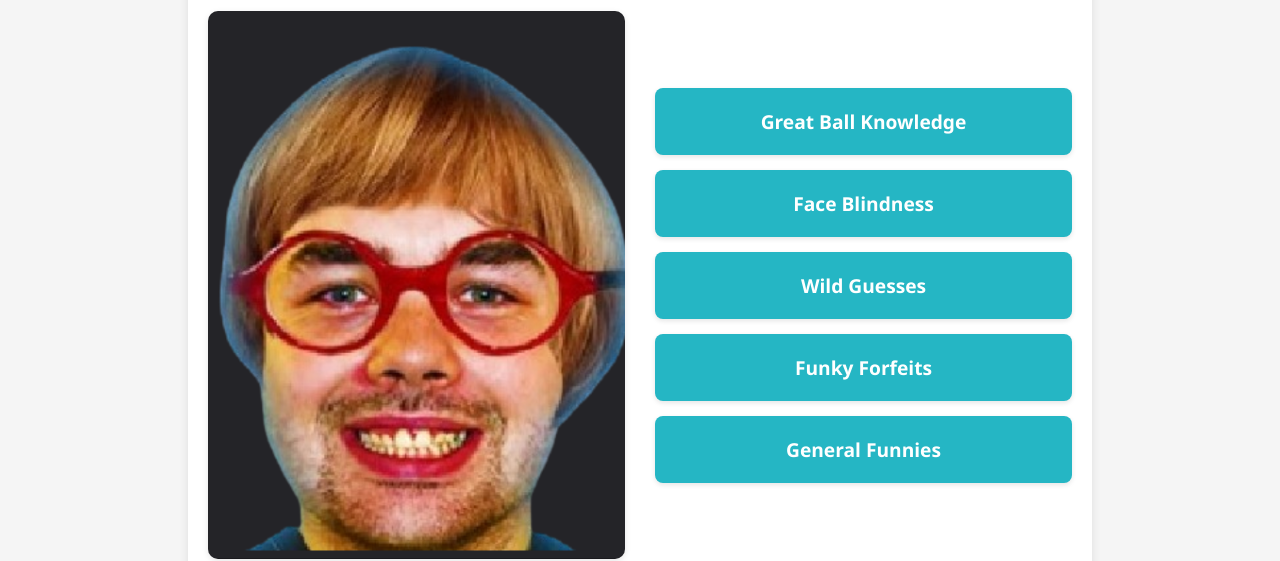
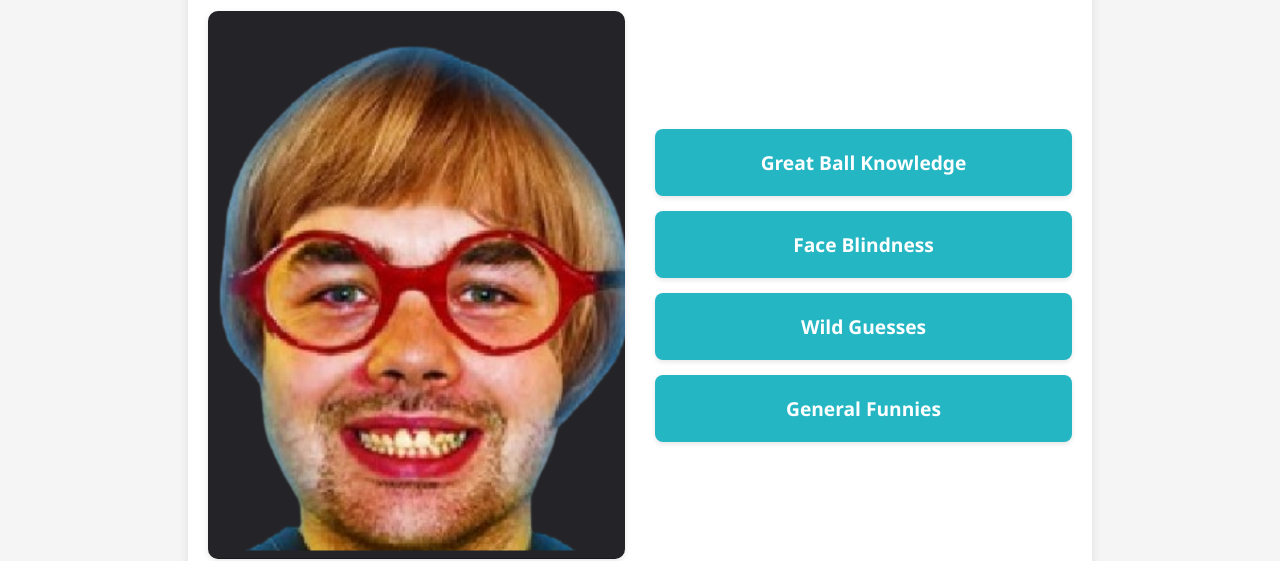
Before and after one commit to staitdarren/flatchat-archive, a plain HTML site: page aaron.html in a window 1280 px wide. Shown: the part 272-833 px from the top of the page. Drawn offline with Linux system fonts and the light colour scheme.

Commit message:
Comment out Funky Forfeits link in aaron.html
Comment out the Funky Forfeits link in the categories section.

```diff
--- a/aaron.html
+++ b/aaron.html
@@ -463,7 +463,7 @@
         <a href="#modal-great-ball-knowledge" class="category-box">Great Ball Knowledge</a>
         <a href="#modal-face-blindness" class="category-box">Face Blindness</a>
         <a href="#modal-wild-guesses" class="category-box">Wild Guesses</a>
-        <a href="#modal-funky-forfeits" class="category-box">Funky Forfeits</a>
+<!--        <a href="#modal-funky-forfeits" class="category-box">Funky Forfeits</a> -->
         <a href="#modal-general-funnies" class="category-box">General Funnies</a>
       </div>
     </div>
```
